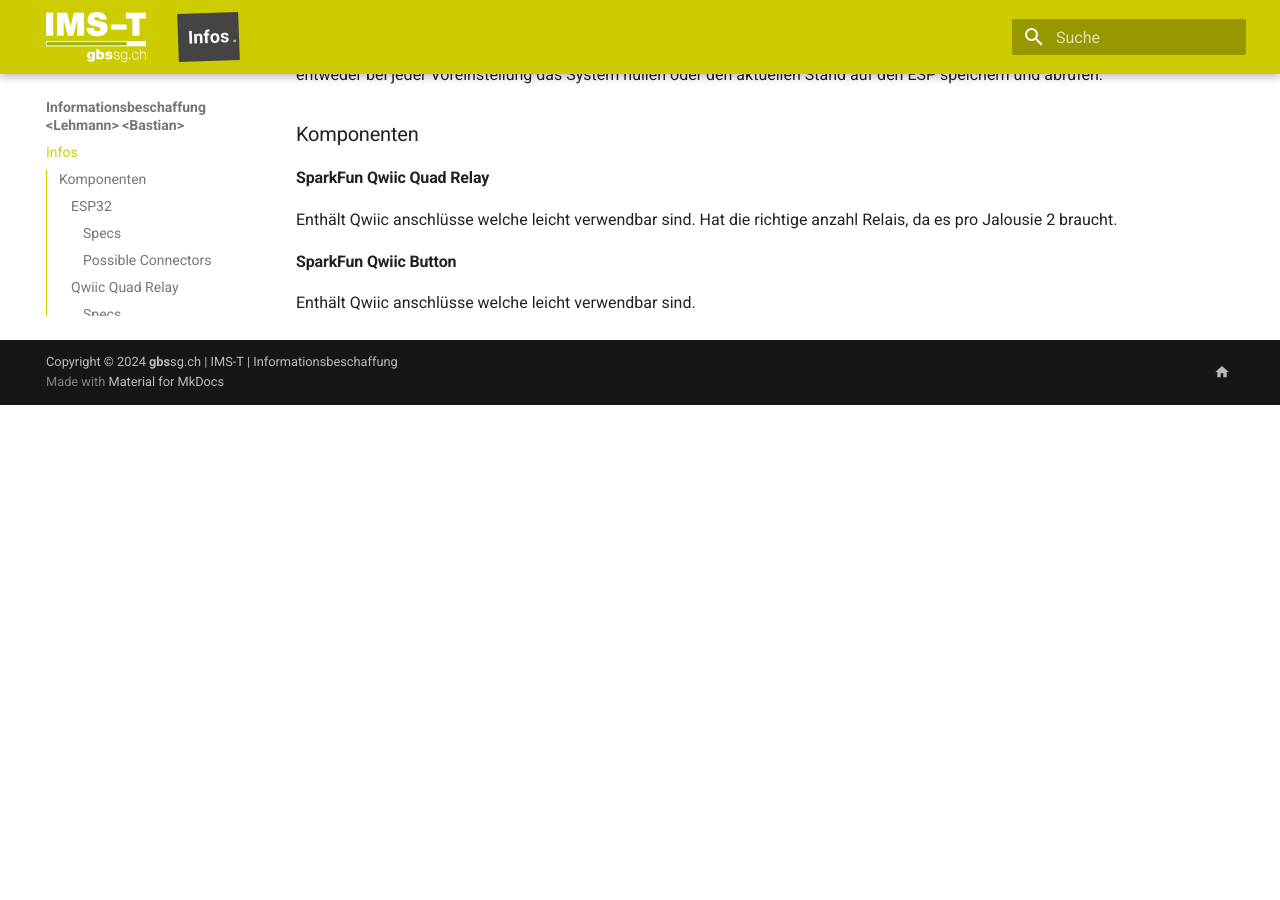
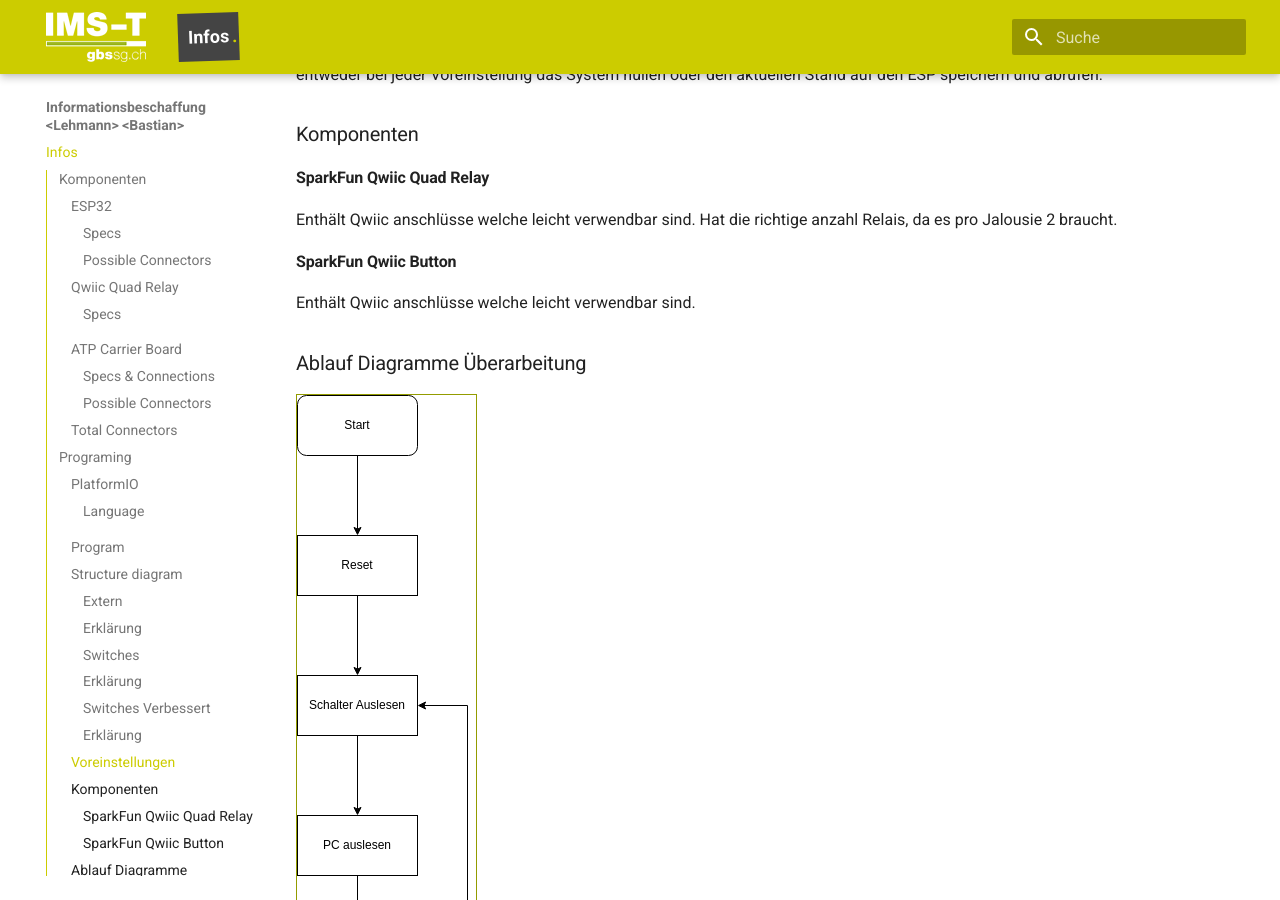
Before and after one commit to gbssg/ims.project.shuttercontrol, an MkDocs documentation site: the page built from docs/info.md, in a window 1280 px wide and 900 px high, scrolled down 5444 px. Built offline with MkDocs 1.6.1 and Material for MkDocs 9.7.7, drawn with Linux system fonts in a browser that asks for light colours; before the commit the page ends 5849 px from its top, so only the background shows below that.

Commit message:
Update Infos 13.06.25

```diff
--- a/docs/info.md
+++ b/docs/info.md
@@ -148,3 +148,12 @@
 #### SparkFun Qwiic Button
 
 Enthält Qwiic anschlüsse welche leicht verwendbar sind.
+
+### Ablauf Diagramme Überarbeitung
+
+![Ablauv_V1](img/Ablauf_v1.drawio.svg)
+
+
+
+
+![Ablauf_V2](img/Ablauf_v2.drawio.svg)
```
